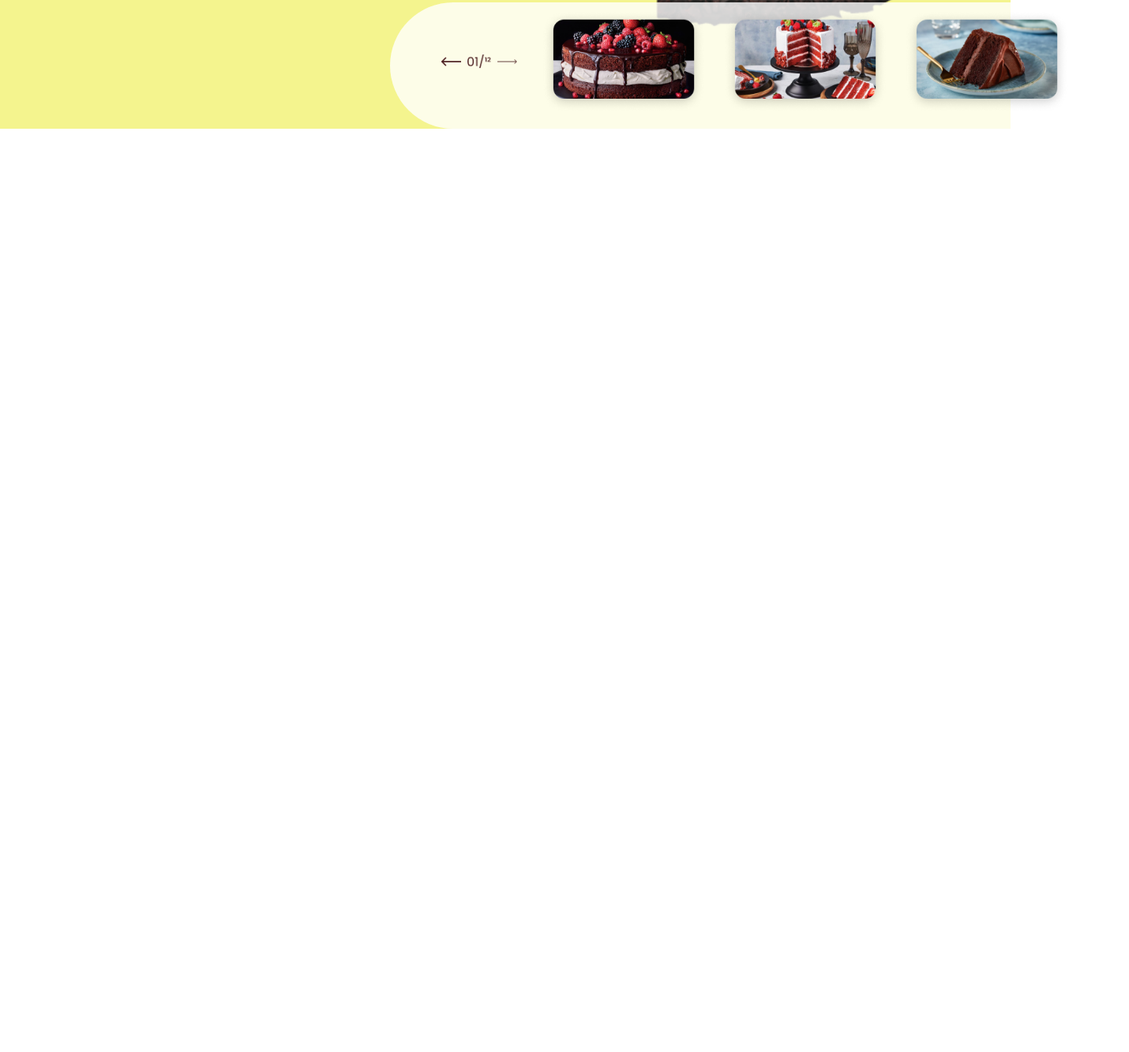
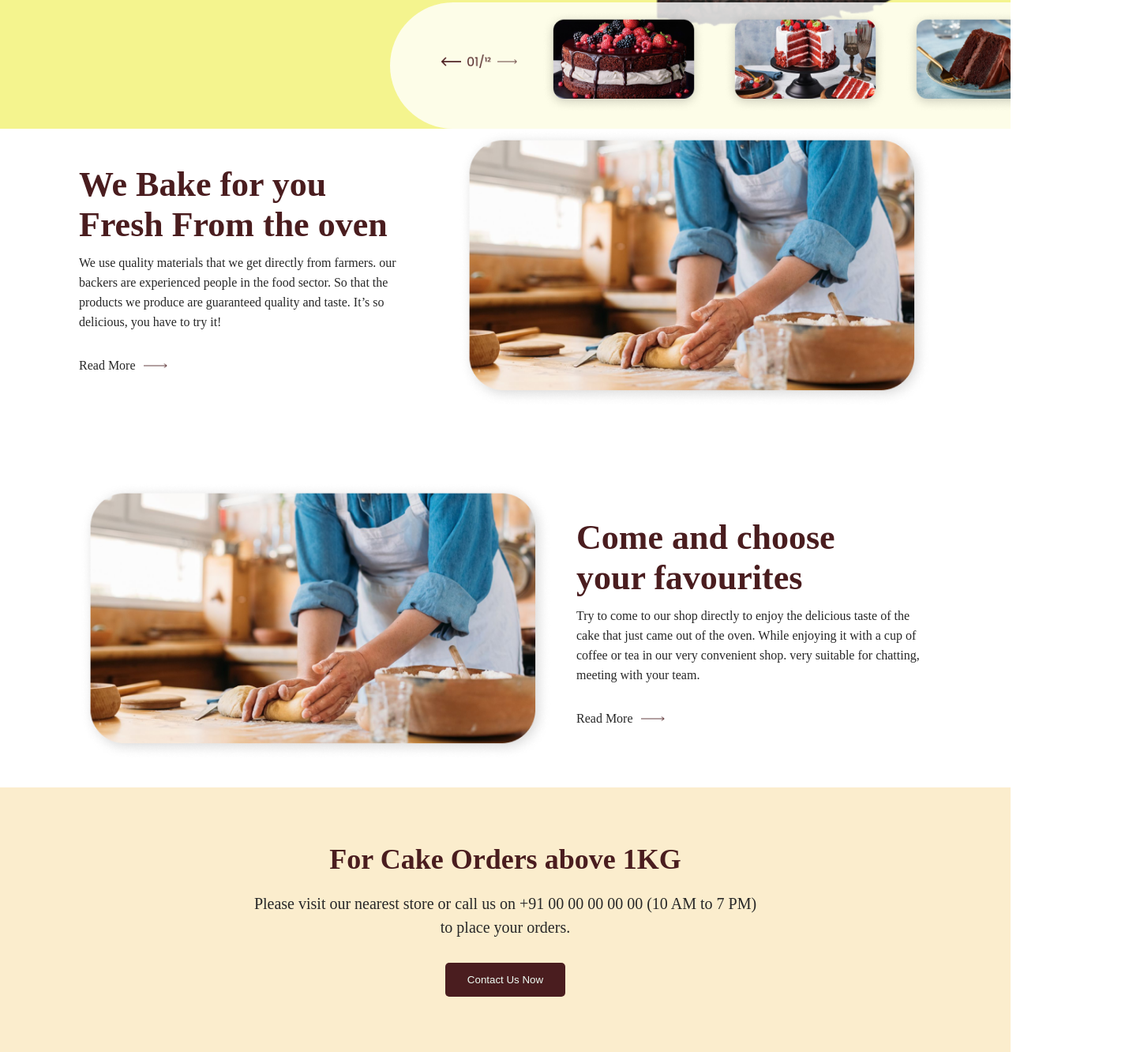
Before and after one commit to daheeahn/clone-bakery-website, a plain HTML site: page index.html in a window 1280 px wide. Shown: the part 492-1824 px from the top of the page at 79% size, 1430 px wide, since content can reach past the window. Before the commit the page ends 800 px from the top, so only its background shows below. Drawn offline with Linux system fonts and the light colour scheme.

Commit message:
add baking article and order section

```diff
--- a/index.html
+++ b/index.html
@@ -8,6 +8,7 @@
   </head>
   <body>
     <header>
+      <!-- Navigation -->
       <nav>
         <section class="nav-item">
           <img src="./assets/temp-dahee/logo.png" width="184" height="24" />
@@ -40,6 +41,7 @@
       </nav>
     </header>
     <main>
+      <!-- Bring you Happiness ~ -->
       <section class="overview-top-container">
         <section class="left-container">
           <h1>Bring you Happiness<br />through a piece of cake</h1>
@@ -66,6 +68,68 @@
           </section>
         </section>
       </section>
+
+      <section>
+        <!-- We Bake for you ~ -->
+        <section class="baking-article">
+          <section class="text-part">
+            <h1>We Bake for you<br />Fresh From the oven</h1>
+            <p>
+              We use quality materials that we get directly from farmers. our
+              backers are experienced people in the food sector. So that the
+              products we produce are guaranteed quality and taste. It’s so
+              delicious, you have to try it!
+            </p>
+            <div class="read-more-container">
+              <p>Read More</p>
+              <img
+                src="./assets/temp-dahee/right-arrow.png"
+                width="30"
+                height="6"
+                style="margin-left: 10px"
+              />
+            </div>
+          </section>
+          <section class="image-part">
+            <img src="./assets/temp-dahee/baking-dough-kitchen.png" />
+          </section>
+        </section>
+
+        <!-- Come and choose ~ -->
+        <section class="baking-article">
+          <section class="image-part">
+            <img src="./assets/temp-dahee/baking-dough-kitchen.png" />
+          </section>
+          <section class="text-part">
+            <h1>Come and choose<br />your favourites</h1>
+            <p>
+              Try to come to our shop directly to enjoy the delicious taste of
+              the cake that just came out of the oven. While enjoying it with a
+              cup of coffee or tea in our very convenient shop. very suitable
+              for chatting, meeting with your team.
+            </p>
+            <div class="read-more-container">
+              <p>Read More</p>
+              <img
+                src="./assets/temp-dahee/right-arrow.png"
+                width="30"
+                height="6"
+                style="margin-left: 10px"
+              />
+            </div>
+          </section>
+        </section>
+      </section>
+
+      <!-- For Cake Orders above 1 KG -->
+      <section class="cake-order-container">
+        <h1>For Cake Orders above 1KG</h1>
+        <p>
+          Please visit our nearest store or call us on +91 00 00 00 00 00 (10 AM
+          to 7 PM)<br />to place your orders.
+        </p>
+        <button>Contact Us Now</button>
+      </section>
     </main>
   </body>
 
--- a/main.css
+++ b/main.css
@@ -93,6 +93,7 @@ nav {
   display: flex;
   flex-direction: row;
   background-color: rgb(244, 244, 142);
+  overflow: hidden;
 }
 
 .overview-top-container h1 {
@@ -187,3 +188,72 @@ nav {
   height: 130px;
   object-fit: contain;
 }
+
+.baking-article {
+  padding: 0px 100px;
+  display: grid;
+  grid-template-columns: 1fr 1fr;
+  grid-template-rows: auto auto;
+  gap: 30px;
+}
+.baking-article .text-part {
+  display: flex;
+  flex-direction: column;
+  justify-content: center;
+}
+.baking-article .text-part h1 {
+  font-size: 44px;
+  color: #4a1d1f;
+  margin-bottom: 10px;
+}
+.baking-article .text-part p {
+  font-size: 16px;
+  color: #272727;
+  line-height: 25px;
+}
+.baking-article .image-part {
+  flex: 1;
+}
+.baking-article .image-part img {
+  width: 600px;
+  height: 353px;
+  object-fit: contain;
+}
+.read-more-container {
+  display: flex;
+  flex-direction: row;
+  align-items: center;
+  margin-top: 30px;
+}
+
+.baking-article:nth-child(1) {
+  margin-bottom: 60px;
+}
+
+.cake-order-container {
+  display: flex;
+  flex-direction: column;
+  align-items: center;
+  padding: 70px 200px;
+  background-color: #fbedcd;
+}
+.cake-order-container h1 {
+  font-size: 36px;
+  font-weight: 900;
+  color: #4a1d1f;
+  margin-bottom: 20px;
+}
+.cake-order-container p {
+  font-size: 20px;
+  color: #272727;
+  margin-bottom: 30px;
+  text-align: center;
+  line-height: 30px;
+}
+.cake-order-container button {
+  background-color: #4a1d1f;
+  color: #f0fdf4;
+  border: none;
+  border-radius: 5px;
+  padding: 14px 28px;
+}
```
